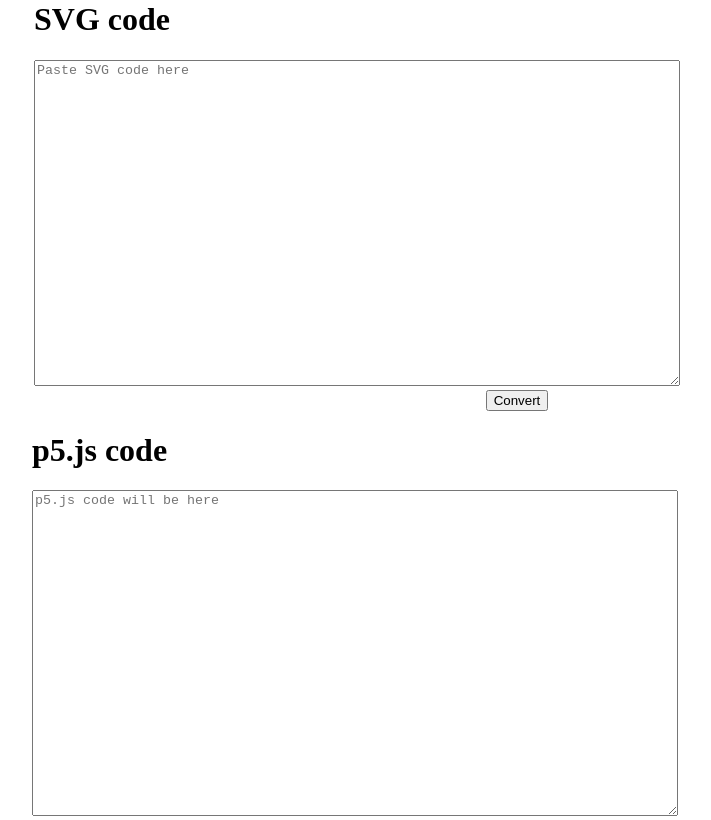
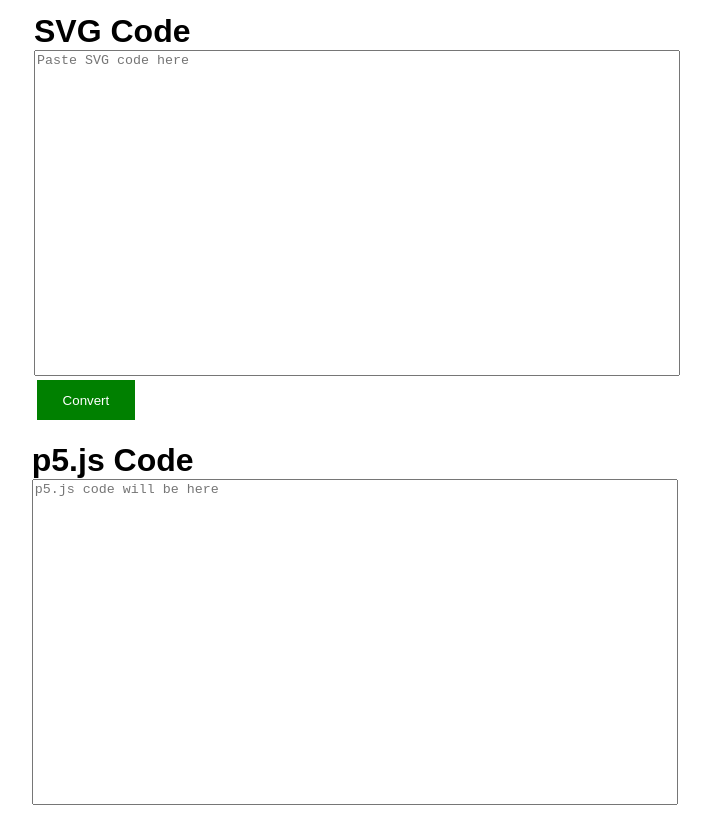
Before and after one commit to iwouldntbother/svg2p5, a plain HTML site: page index.html in a window 1280 px wide. Shown: the whole page, without its empty margins (123-834 px from the left). Drawn offline with Linux system fonts and the light colour scheme.

Commit message:
cosmetic fixes

```diff
--- a/index.html
+++ b/index.html
@@ -4,12 +4,13 @@
     <meta charset="UTF-8" />
     <meta http-equiv="X-UA-Compatible" content="IE=edge" />
     <meta name="viewport" content="width=device-width, initial-scale=1.0" />
-    <title>SVG 2 p5</title>
+    <title>SVG to p5.js Converter</title>
     <style>
       body {
         margin: 0;
         padding: 0;
         overflow: hidden;
+        font-family: Arial, Helvetica, sans-serif;
       }
       #siteContainer {
         width: 100vw;
@@ -19,9 +20,14 @@
         justify-content: center;
         align-items: center;
       }
+      h1 {
+        margin-bottom: 0;
+      }
       textarea {
         width: 50vw;
         height: 40vh;
+        resize: none;
+        font-family: monospace;
       }
       iframe {
         width: 40vh;
@@ -40,20 +46,35 @@
         display: flex;
         flex-direction: row;
       }
+      #buttonHolder {
+        width: calc(50vw + 40vh);
+        display: flex;
+        flex-direction: row;
+        justify-content: baseline;
+        align-items: baseline;
+      }
+      button {
+        padding: 1vw 2vw;
+        background-color: green;
+        color: white;
+        border: none;
+      }
     </style>
   </head>
   <body>
     <div id="siteContainer">
       <div id="svgHolder">
         <div>
-          <h1>SVG code</h1>
+          <h1>SVG Code</h1>
           <textarea id="svgInput" placeholder="Paste SVG code here"></textarea>
         </div>
         <div id="svgCont"></div>
       </div>
-      <button id="convertBTN">Convert</button>
+      <div id="buttonHolder">
+        <button id="convertBTN">Convert</button>
+      </div>
       <div id="p5Holder">
-        <h1>p5.js code</h1>
+        <h1>p5.js Code</h1>
         <textarea
           id="p5Output"
           placeholder="p5.js code will be here"
--- a/js/script.js
+++ b/js/script.js
@@ -1,3 +1,10 @@
+console.log(
+  ' _               _   _     _   _       _   _           \n|_|_ _ _ ___ _ _| |_| |___| |_| |_ ___| |_| |_ ___ ___ \n| | | | | . | | | | . |   |  _| . | . |  _|   | -_|  _|\n|_|_____|___|___|_|___|_|_|_| |___|___|_| |_|_|___|_|  '
+);
+console.log(
+  '             ___     ___   _     \n ___ _ _ ___|_  |___|  _| |_|___ \n|_ -| | | . |  _| . |_  | | |_ -|\n|___|\\_/|_  |___|  _|___|_| |___|\n        |___|   |_|     |___|    '
+);
+
 let svgInput = document.querySelector('#svgInput').value;
 let p5Output = document.querySelector('#p5Output');
 
```
